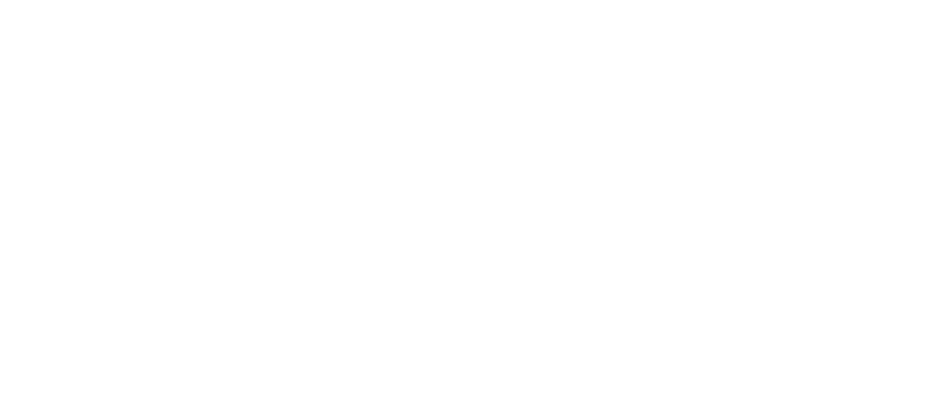
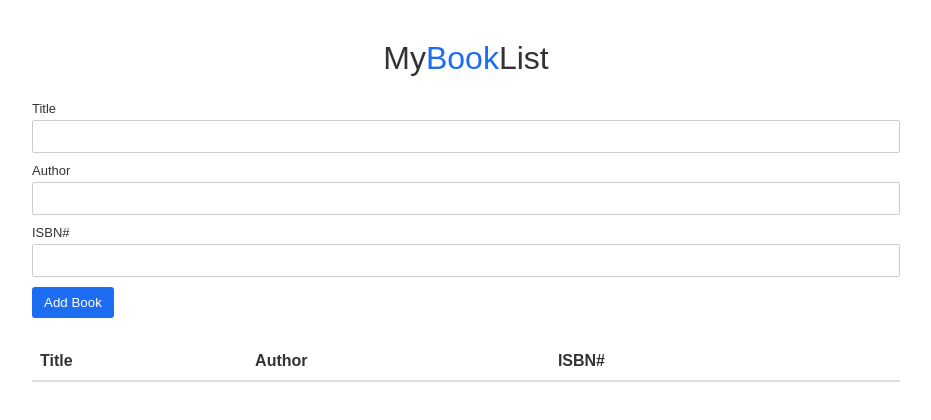
Before and after one commit to acciojob/book-list-shahi0604, a website: page main.html in a window 1280 px wide. Shown: the whole page, without its empty margins (174-1105 px from the left). Drawn offline with Linux system fonts and the light colour scheme.

Commit message:
created a submission

```diff
--- a/main.html
+++ b/main.html
@@ -8,6 +8,34 @@
 
 <body>
 	<!-- the entire body must be written by student -->
+	<div class="container">
+      <h1>My<span>Book</span>List</h1>
+
+      <div class="form-group">
+        <label for="title">Title</label>
+        <input id="title" type="text" />
+
+        <label for="author">Author</label>
+        <input id="author" type="text" />
+
+        <label for="isbn">ISBN#</label>
+        <input id="isbn" type="text" />
+
+        <button id="submit">Add Book</button>
+      </div>
+
+      <table class="table table-striped">
+        <thead>
+          <tr>
+            <th>Title</th>
+            <th>Author</th>
+            <th>ISBN#</th>
+            <th></th>
+          </tr>
+        </thead>
+        <tbody id="book-list"></tbody>
+      </table>
+    </div>
     <script type="text/javascript" src="./script.js">
 </script>
 
--- a/script.js
+++ b/script.js
@@ -1 +1,50 @@
 //your JS code here. If required.
+const titleInput = document.getElementById("title");
+const authorInput = document.getElementById("author");
+const isbnInput = document.getElementById("isbn");
+const submitBtn = document.getElementById("submit");
+const bookList = document.getElementById("book-list");
+
+submitBtn.addEventListener("click", (e) => {
+  e.preventDefault();
+
+  const title = titleInput.value.trim();
+  const author = authorInput.value.trim();
+  const isbn = isbnInput.value.trim();
+
+  if (!title || !author || !isbn) return;
+
+  const row = document.createElement("tr");
+
+  const titleCell = document.createElement("td");
+  titleCell.textContent = title;
+
+  const authorCell = document.createElement("td");
+  authorCell.textContent = author;
+
+  const isbnCell = document.createElement("td");
+  isbnCell.textContent = isbn;
+
+  const deleteCell = document.createElement("td");
+  const deleteBtn = document.createElement("button");
+  deleteBtn.className = "delete";
+  deleteBtn.textContent = "X";
+  deleteCell.appendChild(deleteBtn);
+
+  row.appendChild(titleCell);
+  row.appendChild(authorCell);
+  row.appendChild(isbnCell);
+  row.appendChild(deleteCell);
+
+  bookList.appendChild(row);
+
+  titleInput.value = "";
+  authorInput.value = "";
+  isbnInput.value = "";
+});
+
+bookList.addEventListener("click", (e) => {
+  if (e.target.classList.contains("delete")) {
+    e.target.closest("tr").remove();
+  }
+});
--- a/styles.css
+++ b/styles.css
@@ -1 +1,77 @@
 /*  your css code here. If applicable */
+* {
+  box-sizing: border-box;
+}
+
+body {
+  font-family: Arial, sans-serif;
+  background: #fff;
+  color: #333;
+  margin: 0;
+  padding: 0;
+}
+
+.container {
+  max-width: 900px;
+  margin: 40px auto;
+  padding: 0 16px;
+}
+
+h1 {
+  text-align: center;
+  font-weight: 400;
+  margin-bottom: 24px;
+}
+
+h1 span {
+  color: #1d6df2;
+}
+
+.form-group label {
+  display: block;
+  font-size: 13px;
+  margin: 10px 0 4px;
+}
+
+.form-group input {
+  width: 100%;
+  padding: 8px 10px;
+  border: 1px solid #ccc;
+  border-radius: 2px;
+}
+
+#submit {
+  margin-top: 10px;
+  padding: 8px 12px;
+  background: #1d6df2;
+  color: #fff;
+  border: none;
+  border-radius: 3px;
+  cursor: pointer;
+}
+
+.table {
+  width: 100%;
+  border-collapse: collapse;
+  margin-top: 24px;
+}
+
+.table thead th {
+  text-align: left;
+  padding: 10px 8px;
+  border-bottom: 2px solid #ddd;
+}
+
+.table tbody td {
+  padding: 10px 8px;
+  border-bottom: 1px solid #eee;
+}
+
+.delete {
+  background: #e74c3c;
+  color: #fff;
+  border: none;
+  padding: 4px 8px;
+  border-radius: 3px;
+  cursor: pointer;
+}
```
